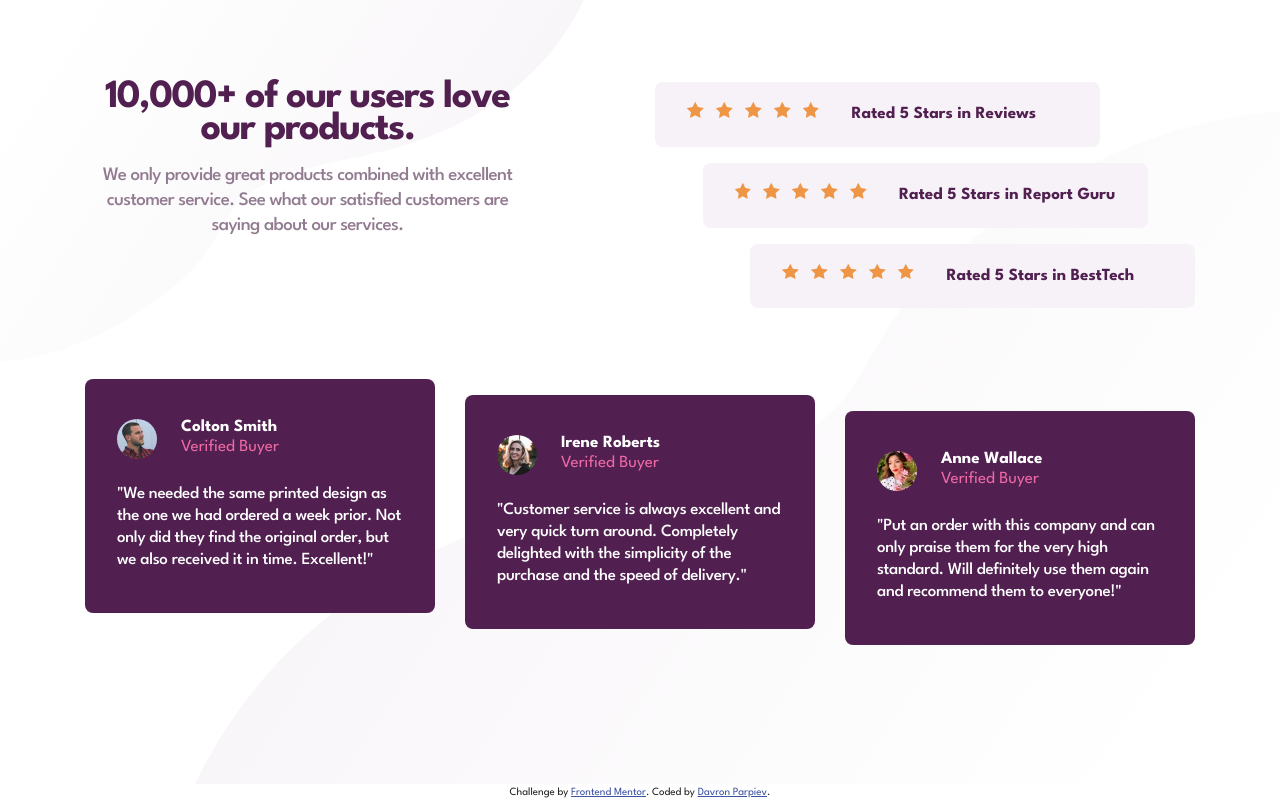
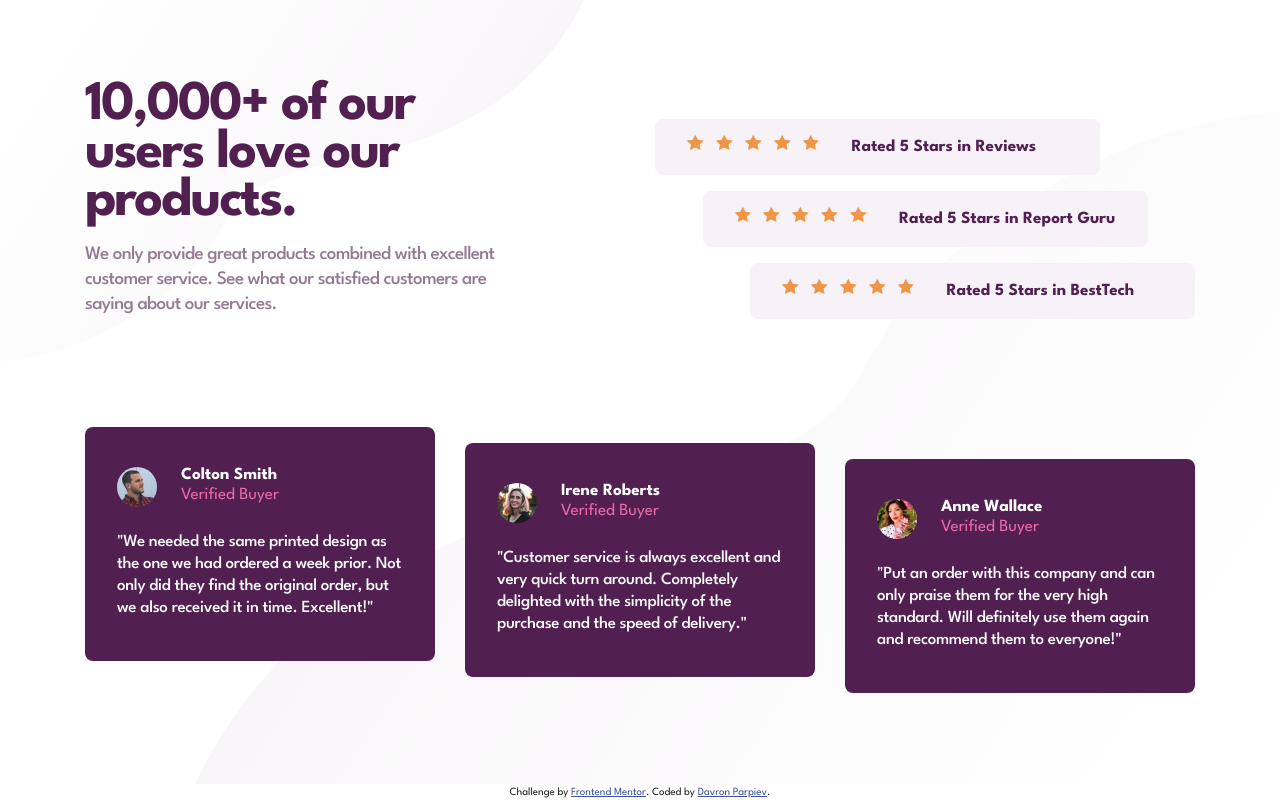
Before and after one commit to dhpcode/social_proof_section, a plain HTML site: page index.html in a window 1280 px wide. Drawn offline with Linux system fonts and the light colour scheme.

Commit message:
changed font size of intro title and height of rating

```diff
--- a/css/styles.css
+++ b/css/styles.css
@@ -244,12 +244,27 @@ only screen and (min-resolution: 2dppx) {}
     max-width: 445px;
   }
 
+  .intro__title {
+    text-align: left;
+    font-size: 56px;
+    font-style: normal;
+    line-height: 48px;
+    letter-spacing: -2px;
+    margin-top: 0;
+    margin-bottom: 16px;
+  }
+
+  .intro__text {
+    text-align: left;
+  }
+
   .intro__ratings {
     display: flex;
     flex-direction: column;
     width: 50%;
     max-width: 540px;
     margin: 0;
+    align-self: center;
   }
 
   .intro__rating {
@@ -258,6 +273,7 @@ only screen and (min-resolution: 2dppx) {}
     align-items: center;
     padding: 20px 32px;
     width: 445px;
+    height: 56px;
   }
 
   .intro__rating--center {
```
